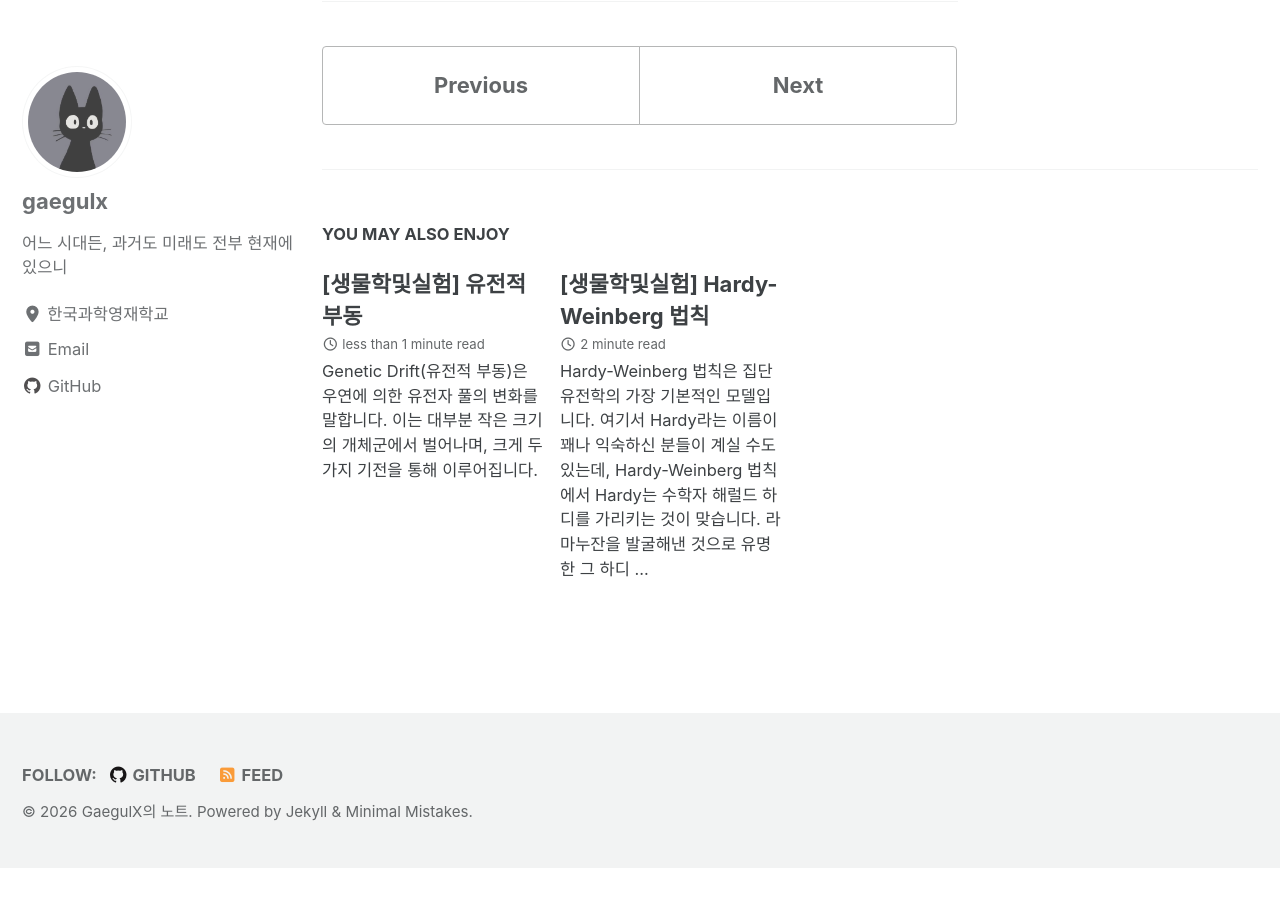
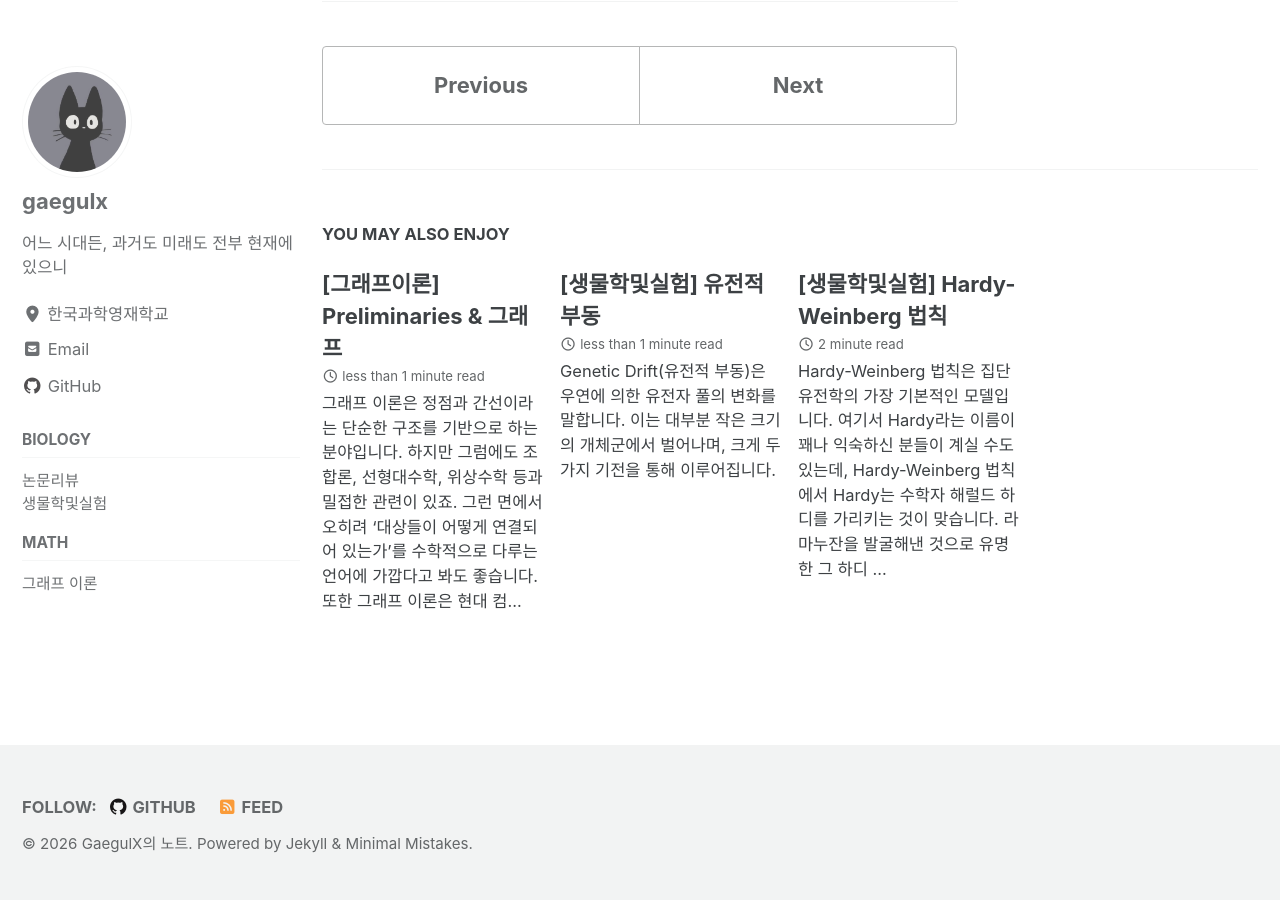
Before and after one commit to gaegulx/gaegulx.github.io, a Jekyll site: the page built from _posts/biology/2026-05-13-regvelo.md, in a window 1280 px wide and 900 px high, scrolled down 1357 px. Built offline with Jekyll 4.4.1, drawn with Linux system fonts in a browser that asks for light colours; cached includes are drawn as plain includes; before the commit the page ends 2225 px from its top, so only the background shows below that.

Commit message:
work: add sidebar mechanic chore: write abt basic graph theory

```diff
--- a/_config.yml
+++ b/_config.yml
@@ -328,3 +328,13 @@ defaults:
       comments: # true
       share: true
       related: true
+      sidebar:
+        nav: "sidebar-main"
+  - scope:
+      path: ""
+      type: pages
+    values:
+      layout: single
+      author_profile: true
+      sidebar:
+        nav: "sidebar-main"
--- a/_data/navigation.yml
+++ b/_data/navigation.yml
@@ -6,3 +6,14 @@ main:
     url: /categories/
   - title: "Tags"
     url: /tags/
+sidebar-main:
+  - title: "Biology"
+    children:
+      - title: "논문리뷰"
+        url: /biology/paper
+      - title: "생물학및실험"
+        url: /biology/bioexp
+  - title: "Math"
+    children:
+      - title: "그래프 이론"
+        url: /math/graphs
--- a/_includes/sidebar.html
+++ b/_includes/sidebar.html
@@ -1,21 +1,15 @@
 {% assign locale = include.locale | default: site.locale %}
+
 {% if page.author_profile or layout.author_profile or page.sidebar %}
   <div class="sidebar sticky">
-  {% if page.author_profile or layout.author_profile %}{% include author-profile.html locale=locale %}{% endif %}
-  {% if page.sidebar %}
-    {% for s in page.sidebar %}
-      {% if s.image %}
-        <img src="{{ s.image | relative_url }}"
-             alt="{% if s.image_alt %}{{ s.image_alt }}{% endif %}">
-      {% endif %}
-      {% if s.title %}<h3>{{ s.title }}</h3>{% endif %}
-      {% if s.text %}{{ s.text | markdownify }}{% endif %}
-      {% if s.nav %}{% include nav_list locale=locale nav=s.nav %}{% endif %}
-    {% endfor %}
-    {% if page.sidebar.nav %}
-      {% include nav_list locale=locale nav=page.sidebar.nav %}
+
+    {% if page.author_profile or layout.author_profile %}
+      {% include author-profile.html locale=locale %}
     {% endif %}
-  {% endif %}
-  {% include sidebar-custom.html %}
+
+    {% include nav_list nav="sidebar-main" %}
+
+    {% include sidebar-custom.html %}
+
   </div>
 {% endif %}
--- /dev/null
+++ b/_pages/math-graphs.md
@@ -0,0 +1,12 @@
+---
+title: "그래프이론"
+layout: single
+permalink: /math/graphs/
+sidebar:
+    nav: "sidebar-main"
+---
+
+{% assign posts = site.posts | where: "categories", "math" | where: "subcategories", "그래프이론"%}
+{% for post in posts %}
+    {% include archive-single.html post=post type="list" %}
+{% endfor %}
--- a/_posts/biology/2026-05-13-hardy-weinberg.md
+++ b/_posts/biology/2026-05-13-hardy-weinberg.md
@@ -1,14 +1,16 @@
 ---
 title: "[생물학및실험] Hardy-Weinberg 법칙"
 layout: single
-author_profile: true
 categories:
     - biology
+subcategories:
+    - 생물학및실험
 tags:
     - genetics
 toc: true
 toc-sticky: true
 mathjax: true
+author_profile: true
 ---
 Hardy-Weinberg 법칙은 집단유전학의 가장 기본적인 모델입니다. 여기서 Hardy라는 이름이 꽤나 익숙하신 분들이 계실 수도 있는데, Hardy-Weinberg 법칙에서
 Hardy는 수학자 해럴드 하디를 가리키는 것이 맞습니다. 라마누잔을 발굴해낸 것으로 유명한 그 하디 맞아요.
--- a/_posts/biology/2026-05-13-regvelo.md
+++ b/_posts/biology/2026-05-13-regvelo.md
@@ -1,9 +1,10 @@
 ---
 title: "[논문 리뷰] RegVelo: Gene-regulatory-informed dynamics of single cells"
 layout: single
-author_profile: true
 categories:
     - biology
+subcategories:
+    - 논문리뷰
 tags:
     - RegVelo
     - single-cell
--- a/_posts/biology/2026-05-14-genetic-drift.md
+++ b/_posts/biology/2026-05-14-genetic-drift.md
@@ -1,14 +1,16 @@
 ---
 title: "[생물학및실험] 유전적 부동"
 layout: single
-author_profle: true
 categories:
     - biology
+subcategories:
+    - 생물학및실험
 tags:
     - genetics
     - evolution
 toc: true
 toc-sticky: true
+author_profile: true
 ---
 Genetic Drift(유전적 부동)은 우연에 의한 유전자 풀의 변화를 말합니다. 이는 대부분 작은 크기의 개체군에서 벌어나며, 크게 두 가지 기전을 통해 이루어집니다.
 
--- /dev/null
+++ b/_posts/math/graphs/2026-05-15-graphs-basic.md
@@ -0,0 +1,28 @@
+---
+title: "[그래프이론] Preliminaries & 그래프"
+layout: single
+categories:
+    - math
+subcategories:
+    - 그래프이론
+tags:
+    - graphs
+toc: true
+toc-sticky: true
+mathjax: true
+author_profile: true
+---
+
+그래프 이론은 정점과 간선이라는 단순한 구조를 기반으로 하는 분야입니다. 하지만 그럼에도 조합론, 선형대수학, 위상수학 등과 밀접한 관련이 있죠.
+그런 면에서 오히려 '대상들이 어떻게 연결되어 있는가'를 수학적으로 다루는 언어에 가깝다고 봐도 좋습니다. 또한 그래프 이론은 현대 컴퓨터 과학과 수학의 기반 중 하나이죠.
+
+PS를 하시던 분들이라면 그래프에 익숙하실 것입니다. 그러나 이번에는 피상적으로 다루던 내용들을 넘어, 조금 더 수학적으로 접근해보려고 합니다.
+물론 저도 공부 중인 분야기에 잘못된 정보가 있을 수 있습니다. 수정사항이 있다면 언제든 메일 보내주세요!
+
+책은 Springer 출판사에서 출판한 Reinhard Diestel의 \<Graph Theory\>를 사용합니다.
+
+# Preliminaries
+본격적으로 그래프를 살펴보기 전에, 저희가 사용할 몇 가지 기본적인 표기법에 대해 알아봅시다.
+
+$$\mathbf{N}$$은 **0을 포함한** 자연수 집합을 말합니다. 정수 모듈로 $$n$$의 집합 $$\mathbf{Z}/n\mathbf{Z}$$은 $$\mathbf{Z}_n$$으로 표기되고, 그 원소는
+$$\bar{i} = i + n\mathbf{Z}$$로 나타냅니다. $$\mathbf{Z}_2 = \{0, 1\}$$을 체로서 다룰 때는, $$\mathbf{F}_2 = \{0, 1\}$$으로 표기하기도 합니다.
```
Also changed, not shown: other parts of _posts/biology/2026-05-13-regvelo.md (+1 -0 lines), _includes/category-sidebar.html (added, +15 -0 lines), _pages/biology-bioexp.md (added, +12 -0 lines), _pages/biology-paper.md (added, +12 -0 lines), _pages/biology.md (added, +12 -0 lines), _pages/math.md (added, +12 -0 lines).
